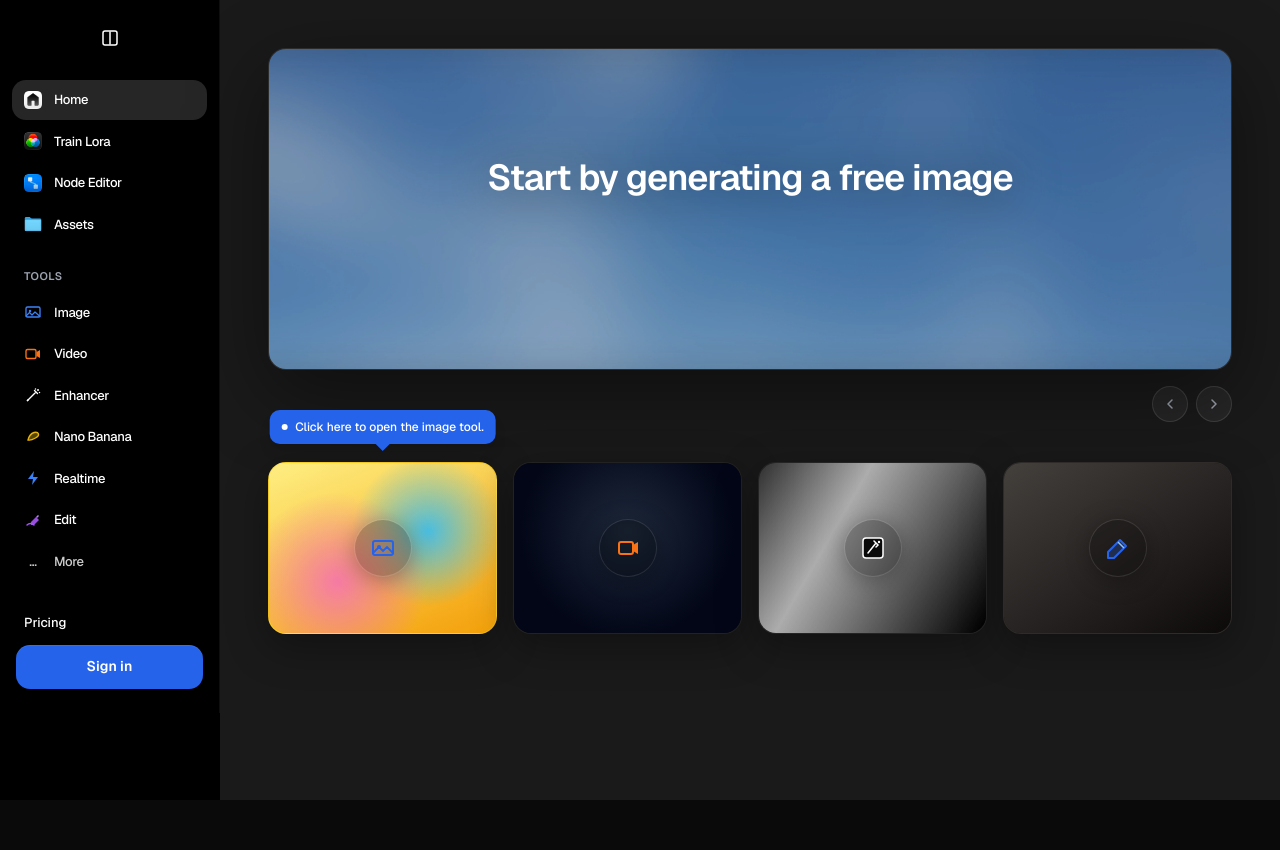
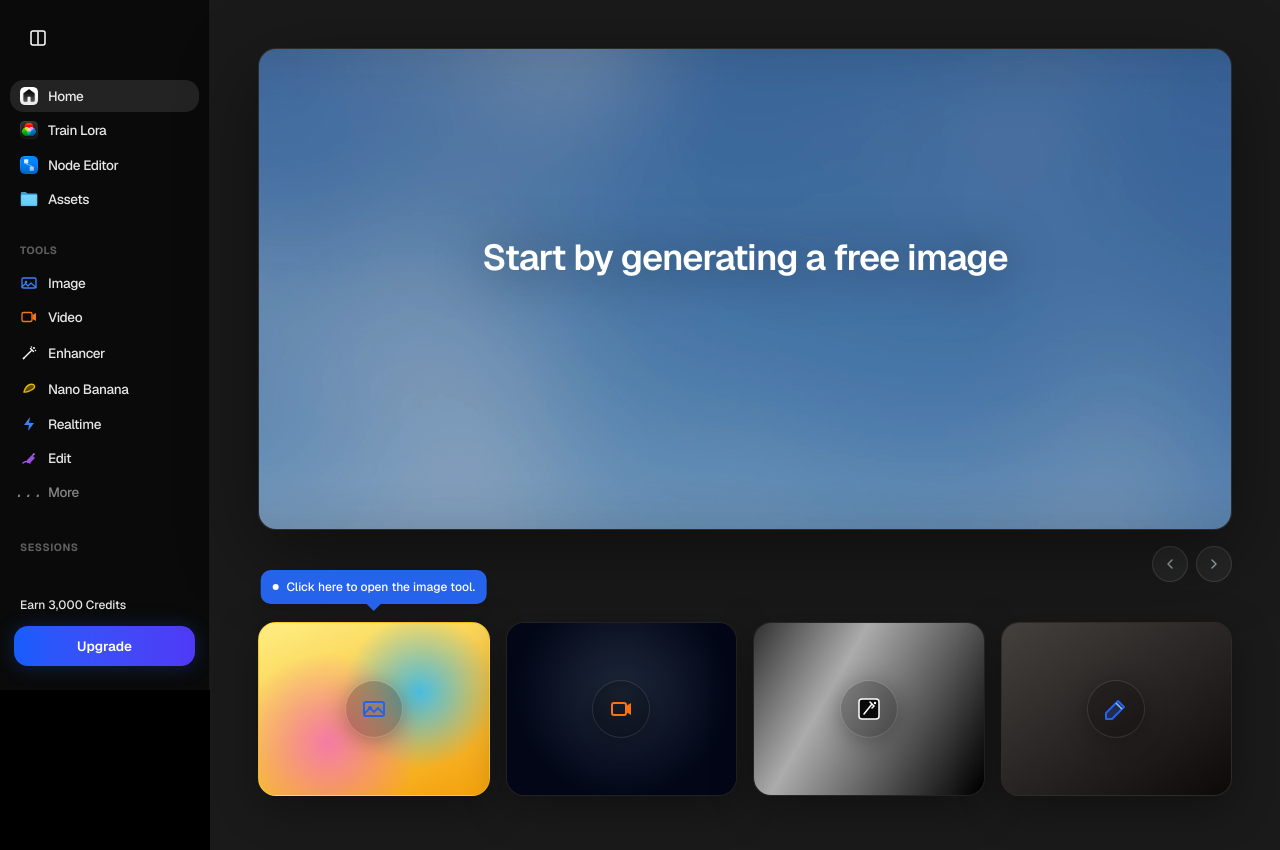
Before and after one commit to PranshuRaj1/nextflow, a Next.js app: page / in a window 1280 px wide. Before the commit the page ends 800 px from the top, so only its background shows below. Built offline with nearby package versions, Linux system fonts and the light colour scheme; no server answers.

Commit message:
size tweaks sidebar

```diff
--- a/src/app/components/landing/landing-view.tsx
+++ b/src/app/components/landing/landing-view.tsx
@@ -5,7 +5,7 @@ function HeroCard() {
   return (
     <div className="group relative w-full overflow-hidden rounded-2xl border border-white/8 bg-[#1a1a1a] shadow-[0_24px_80px_rgba(0,0,0,0.45)] transition-all duration-500">
       <div
-        className="relative flex min-h-[280px] w-full flex-col items-center justify-center px-8 py-16 sm:min-h-[320px] sm:py-20"
+        className="relative flex min-h-[380px] w-full flex-col items-center justify-center px-8 py-20 sm:min-h-[480px] sm:py-20"
         style={{
           backgroundImage: "url(/landing-bg.webp)",
           backgroundSize: "cover",
--- a/src/app/components/landing/sidebar.tsx
+++ b/src/app/components/landing/sidebar.tsx
@@ -63,13 +63,18 @@ function NavRow({ item, isCollapsed }: { item: NavItem; isCollapsed: boolean })
   return (
     <Link
       href={item.href}
-      className={`flex items-center gap-3 rounded-xl px-3 py-2.5 text-[13px] font-medium tracking-tight text-white transition-all ${
-        item.active ? "bg-[#262626]" : "text-white hover:bg-white/5"
+      className={`group flex items-center justify-between rounded-xl px-2.5 py-1.5 text-[13.5px] font-medium tracking-tight text-white/90 transition-all ${
+        item.active ? "bg-white/10 text-white" : "hover:bg-white/5 hover:text-white"
       } ${isCollapsed ? "justify-center" : ""}`}
       title={isCollapsed ? item.label : ""}
     >
-      <span className="flex h-[18px] w-[18px] shrink-0 items-center justify-center">{item.icon}</span>
-      {!isCollapsed && <span className="transition-opacity duration-300 opacity-100">{item.label}</span>}
+      <div className="flex items-center gap-2.5">
+        <span className="flex h-[18px] w-[18px] shrink-0 items-center justify-center">{item.icon}</span>
+        {!isCollapsed && <span className="transition-opacity duration-300 opacity-100">{item.label}</span>}
+      </div>
+      {!isCollapsed && item.label === "Enhancer" && (
+        <span className="text-white/40 opacity-0 transition-opacity group-hover:opacity-100 italic font-mono text-[16px] pr-1">...</span>
+      )}
     </Link>
   )
 }
@@ -79,11 +84,11 @@ export function LandingSidebar() {
 
   return (
     <aside
-      className={`flex h-full shrink-0 flex-col border-r border-white/6 bg-black transition-all duration-300 ease-in-out ${
-        isCollapsed ? "w-[68px]" : "w-[220px]"
-      } px-3 pb-6 pt-5`}
+      className={`flex h-full shrink-0 flex-col border-r border-white/6 bg-[#0a0a0a] transition-all duration-300 ease-in-out ${
+        isCollapsed ? "w-[68px]" : "w-[210px]"
+      } px-2.5 pb-6 pt-5`}
     >
-      <div className={`mb-6 flex justify-center ${isCollapsed ? "" : "px-2"}`}>
+      <div className={`mb-6 flex ${isCollapsed ? "justify-center" : "px-2.5 justify-start"}`}>
         <button
           onClick={() => setIsCollapsed(!isCollapsed)}
           className="flex h-9 w-9 items-center justify-center rounded-lg text-white/90 hover:bg-white/5 transition-colors focus:outline-none"
@@ -93,13 +98,13 @@ export function LandingSidebar() {
         </button>
       </div>
 
-      <nav className="flex flex-1 flex-col gap-0.5" aria-label="Primary">
+      <nav className="flex flex-col gap-0.5" aria-label="Primary">
         {mainNav.map((item) => (
           <NavRow key={item.label} item={item} isCollapsed={isCollapsed} />
         ))}
       </nav>
 
-      <p className={`mb-2 mt-6 px-3 text-[11px] font-semibold uppercase tracking-wider text-[#9CA3AF] transition-opacity duration-300 ${
+      <p className={`mb-2 mt-7 px-2.5 text-[10.5px] font-bold uppercase tracking-[0.05em] text-white/35 transition-opacity duration-300 ${
         isCollapsed ? "opacity-0" : "opacity-100"
       }`}>
         {isCollapsed ? "" : "Tools"}
@@ -110,31 +115,37 @@ export function LandingSidebar() {
         ))}
         <Link
           href="#"
-          className={`group flex items-center gap-3 rounded-xl px-3 py-2.5 text-[13px] font-medium tracking-tight text-white/80 transition-all hover:bg-white/5 hover:text-white ${
+          className={`group flex items-center gap-2.5 rounded-xl px-2.5 py-1.5 text-[13.5px] font-medium tracking-tight text-white/50 transition-all hover:bg-white/5 hover:text-white ${
             isCollapsed ? "justify-center" : ""
           }`}
         >
-          <span className={`flex h-[18px] w-[18px] shrink-0 items-center justify-center ${isCollapsed ? "" : "shrink-0"}`}>...</span>
+          <span className={`flex h-[18px] w-[18px] shrink-0 items-center justify-center ${isCollapsed ? "" : "shrink-0"} italic font-mono text-[16px]`}>...</span>
           {!isCollapsed && <span>More</span>}
         </Link>
       </nav>
 
+      <div className="mt-8">
+        <p className={`mb-2 px-2.5 text-[10.5px] font-bold uppercase tracking-[0.05em] text-white/35 transition-opacity duration-300 ${
+          isCollapsed ? "opacity-0" : "opacity-100"
+        }`}>
+          {isCollapsed ? "" : "Sessions"}
+        </p>
+      </div>
+
       <div className="mt-auto flex flex-col gap-3 pt-8">
-        <Link
-          href="#"
-          className={`px-3 text-[13px] font-medium text-white hover:text-white/90 transition-all ${
-            isCollapsed ? "text-center opacity-0 h-0 overflow-hidden" : "opacity-100"
-          }`}
-        >
-          Pricing
-        </Link>
+        {!isCollapsed && (
+          <p className="px-2.5 text-[12px] font-medium text-white/90">
+             Earn 3,000 Credits
+          </p>
+        )}
+
         <div className={`px-1 transition-all ${isCollapsed ? "flex justify-center" : ""}`}>
           <Show when="signed-out">
             <SignInButton mode="modal">
               <button
                 type="button"
-                className={`flex items-center justify-center rounded-xl bg-[#2563EB] text-[14px] font-semibold text-white shadow-[0_1px_0_rgba(255,255,255,0.08)_inset] transition hover:bg-[#1d4ed8] active:scale-[0.99] ${
-                  isCollapsed ? "h-9 w-9" : "h-11 w-full"
+                className={`flex items-center justify-center rounded-xl bg-gradient-to-r from-blue-600 to-indigo-600 text-[13.5px] font-semibold text-white shadow-[0_1px_20px_rgba(37,99,235,0.25)] transition-all hover:brightness-110 active:scale-[0.98] ${
+                  isCollapsed ? "h-9 w-9" : "h-10 w-full"
                 }`}
                 title={isCollapsed ? "Sign in" : ""}
               >
@@ -143,14 +154,22 @@ export function LandingSidebar() {
                      <path d="M11.25 9H3.75M3.75 9L6 6.75M3.75 9L6 11.25" stroke="currentColor" strokeWidth="1.5" strokeLinecap="round" strokeLinejoin="round" />
                      <path d="M7 3.5H12C13.1046 3.5 14 4.39543 14 5.5V12.5C14 13.6046 13.1046 14.5 12 14.5H7" stroke="currentColor" strokeWidth="1.5" strokeLinecap="round" />
                    </svg>
-                ) : "Sign in"}
+                ) : "Upgrade"}
               </button>
             </SignInButton>
           </Show>
           <Show when="signed-in">
-            <div className={`flex justify-center py-2 transition-transform ${isCollapsed ? "scale-90" : "scale-110"}`}>
-              <UserButton />
-            </div>
+             <div className={`flex w-full items-center gap-3 rounded-xl p-1.5 transition-colors hover:bg-white/5 ${isCollapsed ? "justify-center" : ""}`}>
+               <div className={`transition-transform ${isCollapsed ? "scale-90" : "scale-100"}`}>
+                 <UserButton appearance={{ elements: { userButtonAvatarBox: "w-8 h-8 rounded-lg" } }} />
+               </div>
+               {!isCollapsed && (
+                 <div className="flex flex-col min-w-0">
+                    <span className="truncate text-[13px] font-semibold text-white">superrichcat</span>
+                    <span className="text-[11px] font-medium text-white/40">Free</span>
+                 </div>
+               )}
+             </div>
           </Show>
         </div>
       </div>
--- a/src/app/globals.css
+++ b/src/app/globals.css
@@ -195,3 +195,28 @@
     @apply font-sans;
   }
 }
+
+/* React Flow (xyflow) Dark Theme Controls */
+.react-flow__controls {
+  @apply !rounded-lg !border !border-white/10 !shadow-2xl !overflow-hidden !m-3;
+}
+
+.react-flow__controls-button {
+  @apply !bg-[#1A1A1A] !border-none !transition-colors hover:!bg-[#262626] !border-b !border-white/5 last:!border-b-0 !h-8 !w-8 !flex !items-center !justify-center;
+}
+
+.react-flow__controls-button svg {
+  @apply !fill-white/70 !transition-all hover:!fill-white !drop-shadow-sm;
+}
+
+.react-flow__controls-button:hover svg {
+  @apply !fill-white;
+}
+
+.react-flow__minimap {
+  @apply !rounded-lg !border !border-white/10 !bg-[#0A0A0A]/90 !shadow-2xl !m-3;
+}
+
+.react-flow__minimap-mask {
+  @apply !fill-black/40;
+}
```
